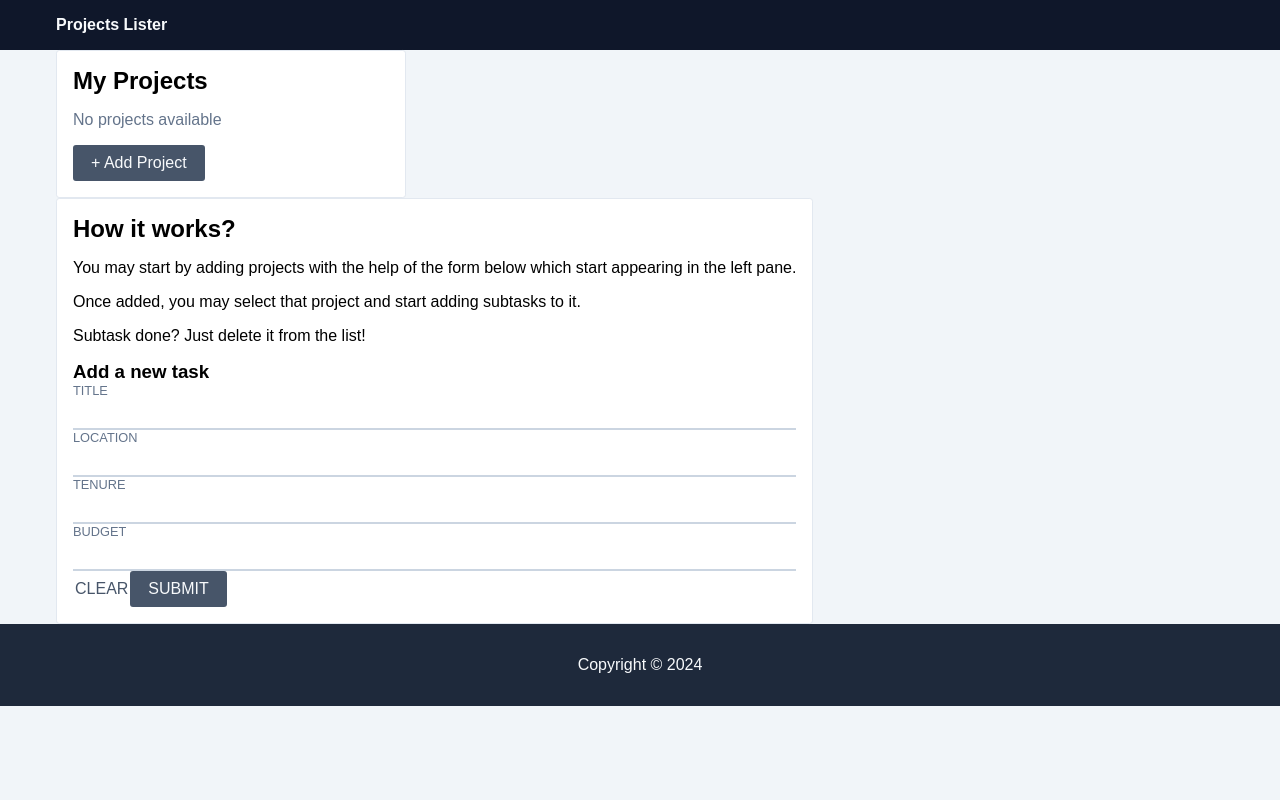
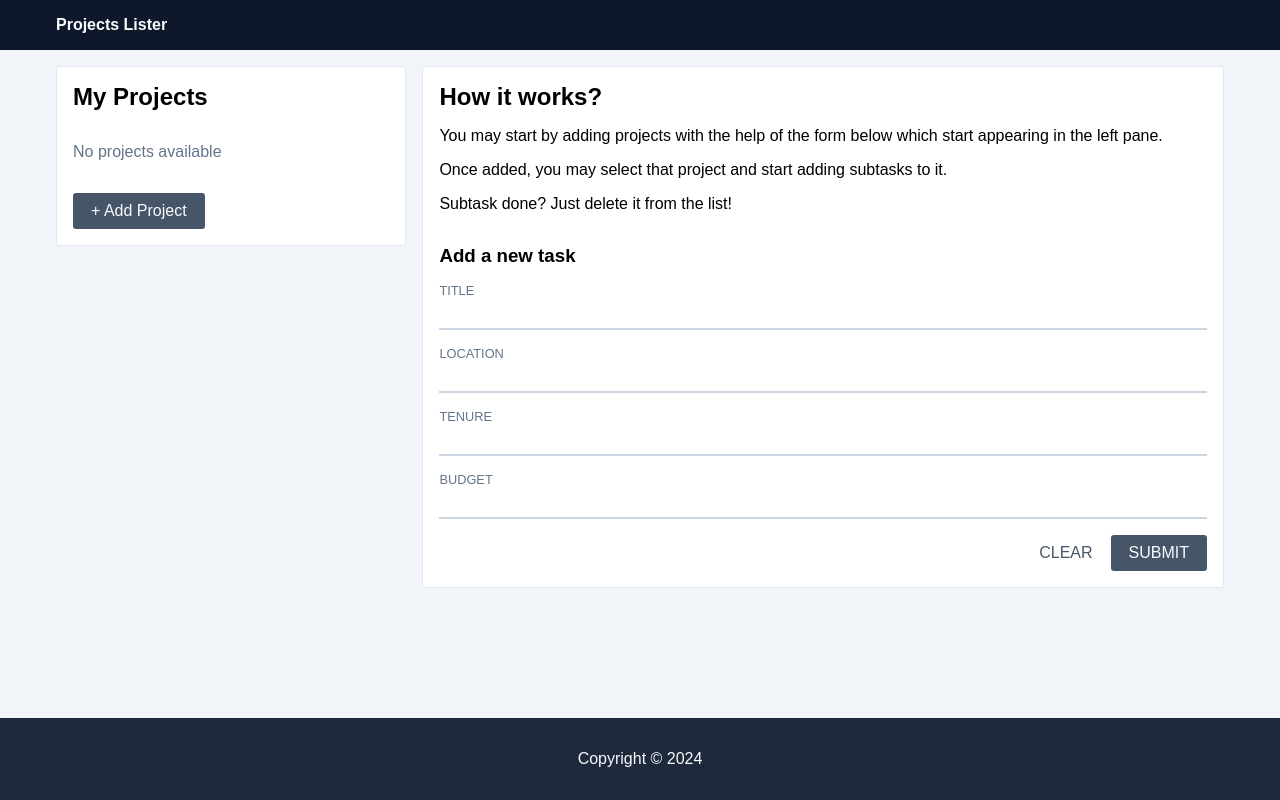
Before and after one commit to sample-react-projects/projects-lister, a React (Vite) app: page / in a window 1280 px wide. Built offline with nearby package versions, Linux system fonts and the light colour scheme.

Commit message:
Rename again

```diff
--- a/src/components/App/App.tsx
+++ b/src/components/App/App.tsx
@@ -52,7 +52,7 @@ function App() {
   return (
     <div className={`${styles.container} container--vertical`}>
       <Header></Header>
-      <div className={`container--vertical ${styles["container__content"]}`}>
+      <div className={`container--horizontal ${styles["container__content"]}`}>
         <ProjectsContextProvider>
           <Modal>
             {renderMenu ? (
--- a/src/components/delete-project/DeleteProject.tsx
+++ b/src/components/delete-project/DeleteProject.tsx
@@ -18,7 +18,7 @@ const DeleteProject: React.FC<{}> = () => {
     <>
       <h3>Delete project?</h3>
       <p>Are you sure you want to delete this project?</p>
-      <div className={`container-vertical ${styles.actions}`}>
+      <div className={`container--horizontal ${styles.actions}`}>
         <Button variant={Variant.link} onClick={closeModal}>
           cancel
         </Button>
--- a/src/index.scss
+++ b/src/index.scss
@@ -20,13 +20,12 @@ h3 {
   margin: 0;
 }
 
-.container---horizontal {
-  align-items: center;
+.container--horizontal {
   display: flex;
   column-gap: 1rem;
 }
 
-.container---vertical {
+.container--vertical {
   display: flex;
   flex-direction: column;
   row-gap: 1rem;
```
